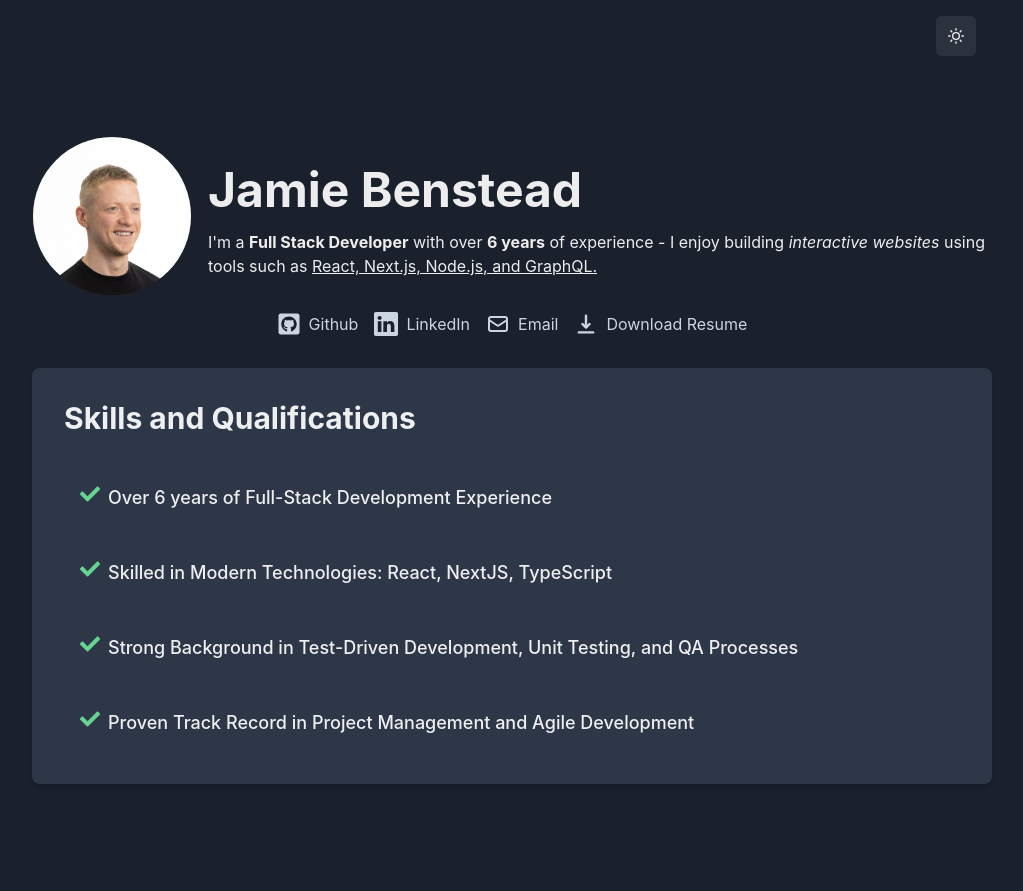
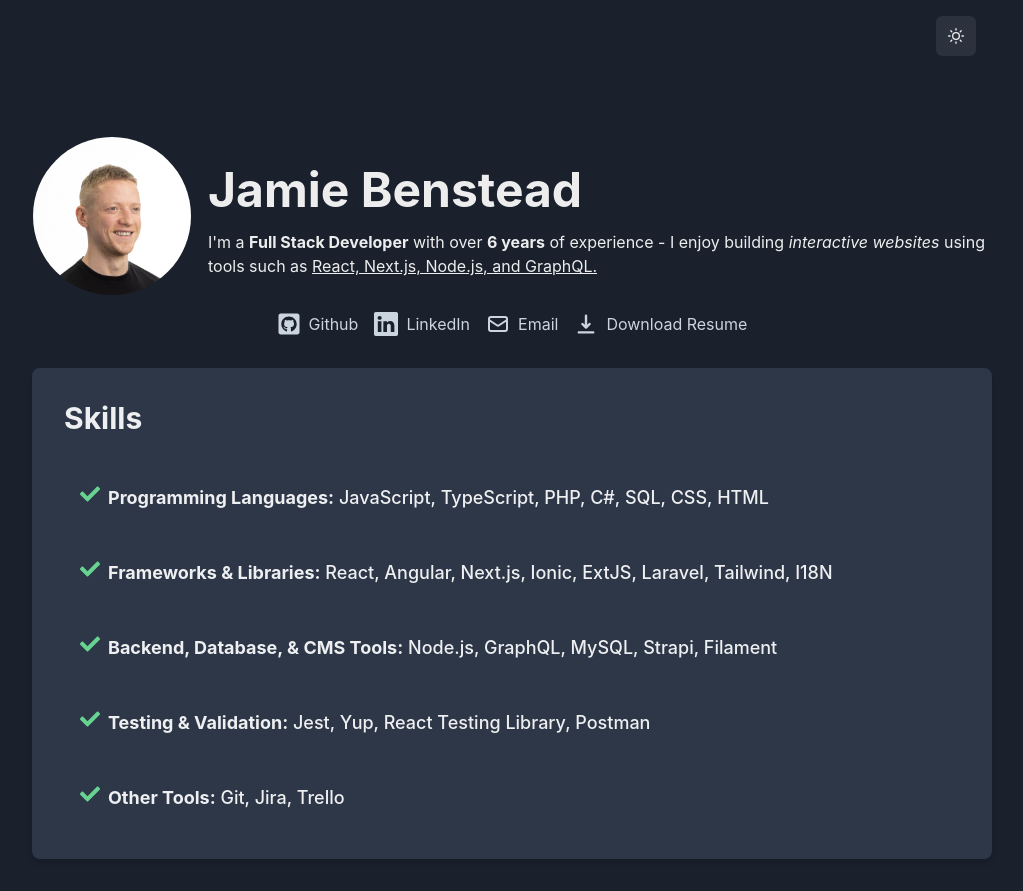
Before and after one commit to jamiebenstead/online-resume, a React (Create React App) app: page / in a window 1280 px wide. Shown: the whole page, without its empty margins (128-1151 px from the left). Before the commit the page ends 816 px from the top, so only its background shows below. Built offline with nearby package versions, Linux system fonts and the light colour scheme.

Commit message:
Update skills and quals component styling

```diff
--- a/src/components/SkillsAndQualifications.tsx
+++ b/src/components/SkillsAndQualifications.tsx
@@ -31,7 +31,7 @@ const SkillsAndQualifications = () => {
     >
       <Flex paddingBottom="4">
         <Heading as="h2" fontSize="3xl" fontWeight="bold">
-          Skills and Qualifications
+          Skills
         </Heading>
       </Flex>
       <Flex paddingTop="4">
@@ -45,7 +45,8 @@ const SkillsAndQualifications = () => {
             <HStack align="start">
               <Icon as={FaCheck} color={iconColor} boxSize="5" />
               <Text fontSize="lg" fontWeight="medium">
-                Over 6 years of Full-Stack Development Experience
+                <Box as="b">Programming Languages:</Box> JavaScript, TypeScript,
+                PHP, C#, SQL, CSS, HTML
               </Text>
             </HStack>
           </ListItem>
@@ -59,7 +60,8 @@ const SkillsAndQualifications = () => {
             <HStack align="start">
               <Icon as={FaCheck} color={iconColor} boxSize="5" />
               <Text fontSize="lg" fontWeight="medium">
-                Skilled in Modern Technologies: React, NextJS, TypeScript
+                <Box as="b">Frameworks & Libraries:</Box> React, Angular,
+                Next.js, Ionic, ExtJS, Laravel, Tailwind, I18N
               </Text>
             </HStack>
           </ListItem>
@@ -73,8 +75,8 @@ const SkillsAndQualifications = () => {
             <HStack align="start">
               <Icon as={FaCheck} color={iconColor} boxSize="5" />
               <Text fontSize="lg" fontWeight="medium">
-                Strong Background in Test-Driven Development, Unit Testing, and
-                QA Processes
+                <Box as="b">Backend, Database, & CMS Tools:</Box> Node.js,
+                GraphQL, MySQL, Strapi, Filament
               </Text>
             </HStack>
           </ListItem>
@@ -88,7 +90,22 @@ const SkillsAndQualifications = () => {
             <HStack align="start">
               <Icon as={FaCheck} color={iconColor} boxSize="5" />
               <Text fontSize="lg" fontWeight="medium">
-                Proven Track Record in Project Management and Agile Development
+                <Box as="b">Testing & Validation:</Box> Jest, Yup, React Testing
+                Library, Postman
+              </Text>
+            </HStack>
+          </ListItem>
+
+          <ListItem
+            _hover={{ bg: listItemHoverColor }}
+            padding="4"
+            borderRadius="md"
+            transition="background-color 0.2s"
+          >
+            <HStack align="start">
+              <Icon as={FaCheck} color={iconColor} boxSize="5" />
+              <Text fontSize="lg" fontWeight="medium">
+                <Box as="b">Other Tools:</Box> Git, Jira, Trello
               </Text>
             </HStack>
           </ListItem>
```
